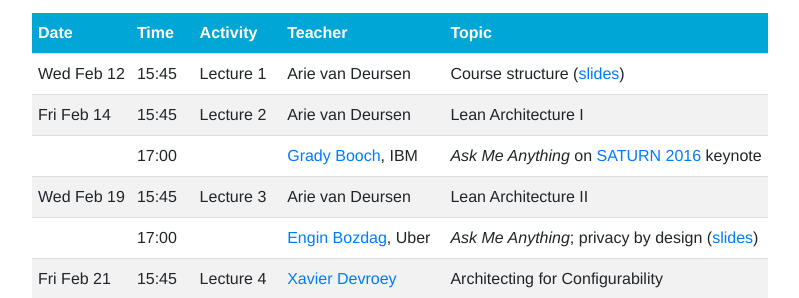
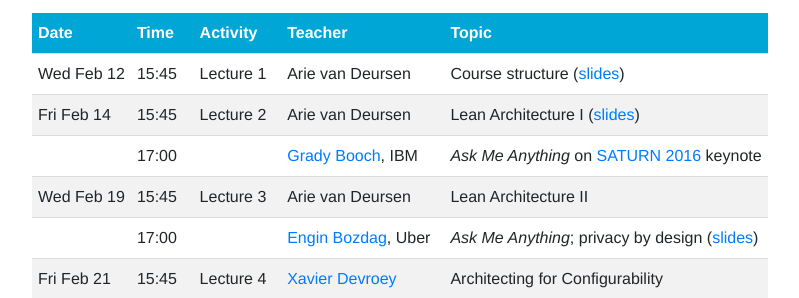
Before and after one commit to SERG-Delft/delftswa, a Jekyll site: the page built from 2020/index.md, in a window 1280 px wide and 900 px high, scrolled down 729 px. Shown: the part 154-452 px from the top of the window, without its empty margins (224-1023 px from the left). Built offline with Jekyll 4.4.1, drawn with Linux system fonts in a browser that asks for light colours.

Commit message:
Add slides for lean architecture lecture

```diff
--- a/2020/index.md
+++ b/2020/index.md
@@ -25,7 +25,7 @@ Furthermore, there will be several lecturers from industry.
 Date | Time | Activity | Teacher | Topic
 |---|---|---|---|
 Wed Feb 12 | 15:45 | Lecture 1 | Arie van Deursen         | Course structure ([slides](slides/in4315-intro.pdf))
-Fri Feb 14 | 15:45 | Lecture 2 | Arie van Deursen         | Lean Architecture I
+Fri Feb 14 | 15:45 | Lecture 2 | Arie van Deursen         | Lean Architecture I ([slides](slides/lean-architecture-part-1.pdf))
            | 17:00 |           | [Grady Booch], IBM       | _Ask Me Anything_ on [SATURN 2016](https://www.youtube.com/watch?v=RJ3v5cSNcB8) keynote
 Wed Feb 19 | 15:45 | Lecture 3 | Arie van Deursen         | Lean Architecture II
            | 17:00 |            | [Engin Bozdag], Uber    | _Ask Me Anything_; privacy by design ([slides](https://www.usenix.org/sites/default/files/conference/protected-files/enigma2020_slides_bozdag.pdf))
```
